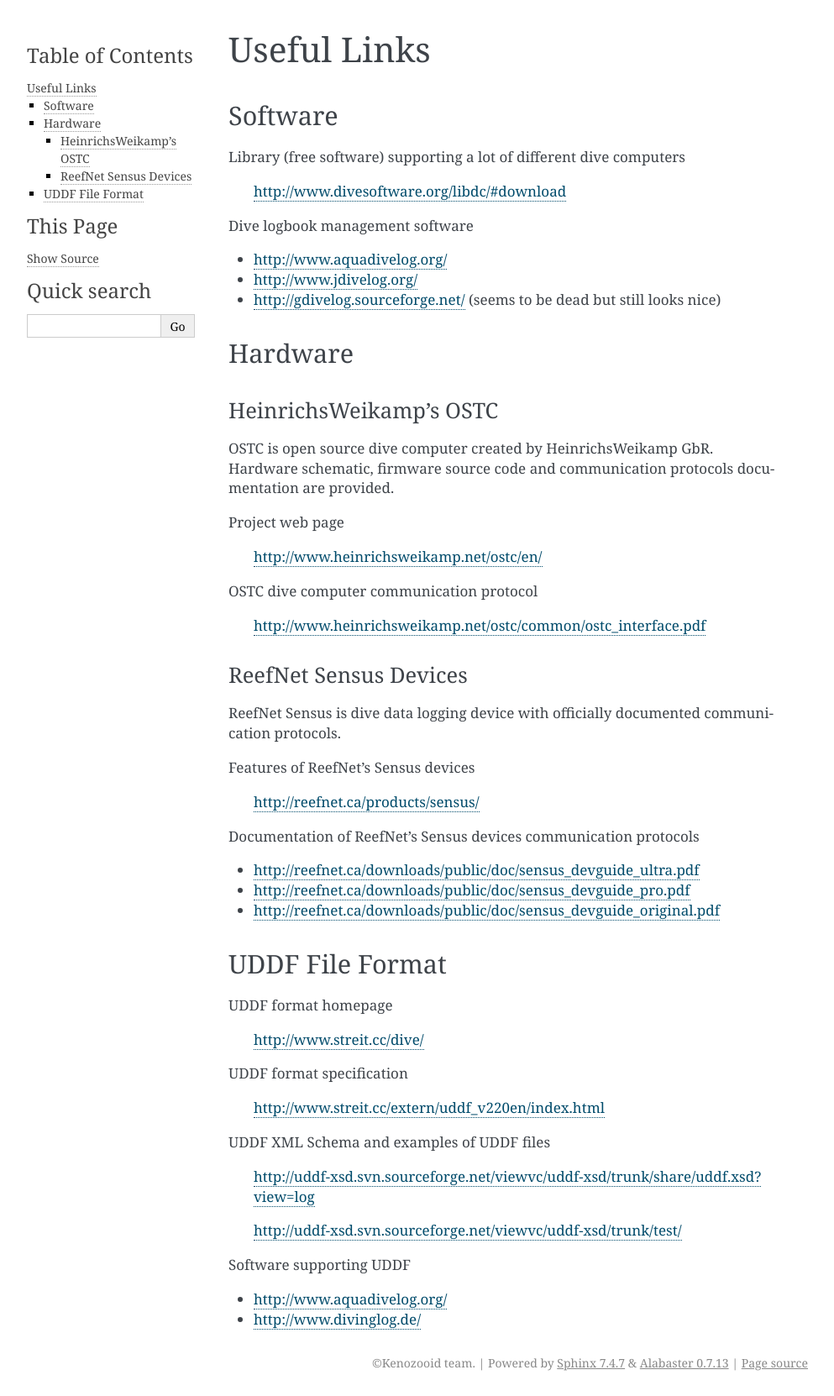
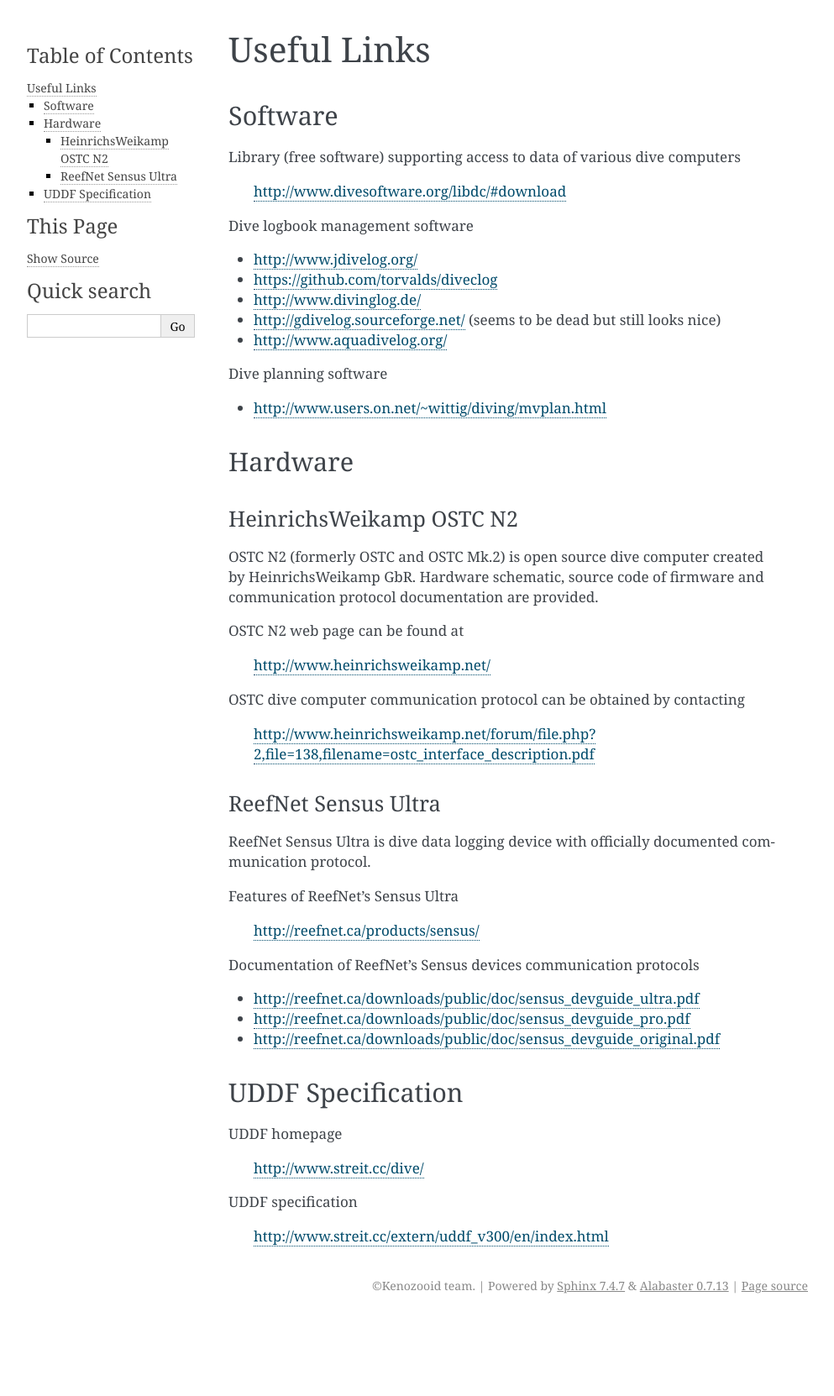
Before and after one commit to gitGNU/gnu_kenozooid, a Sphinx documentation site: the page built from doc/user/links.rst, in a window 1280 px wide. Shown: the whole page at 84% size, without its empty margins (148-1141 px from the left). Built offline with Sphinx 7.4.7, drawn with Linux system fonts in a browser that asks for light colours; after the commit the page ends 1570 px from its top, so only the background shows below that.

Commit message:
- fixed links and description in links section of user manual

```diff
--- a/doc/user/links.rst
+++ b/doc/user/links.rst
@@ -2,38 +2,44 @@
 ============
 Software
 --------
-Library (free software) supporting a lot of different dive computers
+Library (free software) supporting access to data of various dive computers
 
     http://www.divesoftware.org/libdc/#download
 
 Dive logbook management software
 
+- http://www.jdivelog.org/
+- https://github.com/torvalds/diveclog
+- http://www.divinglog.de/
+- http://gdivelog.sourceforge.net/ (seems to be dead but still looks nice)
 - http://www.aquadivelog.org/
-- http://www.jdivelog.org/
-- http://gdivelog.sourceforge.net/ (seems to be dead but still looks nice)
+
+Dive planning software
+
+- http://www.users.on.net/~wittig/diving/mvplan.html
 
 Hardware
 --------
-HeinrichsWeikamp's OSTC
-^^^^^^^^^^^^^^^^^^^^^^^
-OSTC is open source dive computer created by HeinrichsWeikamp GbR. Hardware
-schematic, firmware source code and communication protocols documentation
-are provided.
+HeinrichsWeikamp OSTC N2
+^^^^^^^^^^^^^^^^^^^^^^^^
+OSTC N2 (formerly OSTC and OSTC Mk.2) is open source dive computer created
+by HeinrichsWeikamp GbR.  Hardware schematic, source code of firmware and
+communication protocol documentation are provided.
 
-Project web page
+OSTC N2 web page can be found at
 
-    http://www.heinrichsweikamp.net/ostc/en/
+    http://www.heinrichsweikamp.net/
 
-OSTC dive computer communication protocol
+OSTC dive computer communication protocol can be obtained by contacting
 
-    http://www.heinrichsweikamp.net/ostc/common/ostc_interface.pdf
+    http://www.heinrichsweikamp.net/forum/file.php?2,file=138,filename=ostc_interface_description.pdf
 
-ReefNet Sensus Devices
-^^^^^^^^^^^^^^^^^^^^^^
-ReefNet Sensus is dive data logging device with officially documented
-communication protocols.
+ReefNet Sensus Ultra
+^^^^^^^^^^^^^^^^^^^^
+ReefNet Sensus Ultra is dive data logging device with officially documented
+communication protocol.
 
-Features of ReefNet's Sensus devices
+Features of ReefNet's Sensus Ultra
 
     http://reefnet.ca/products/sensus/
 
@@ -44,23 +50,14 @@
 - http://reefnet.ca/downloads/public/doc/sensus_devguide_original.pdf
 
 
-UDDF File Format
-----------------
-UDDF format homepage
+UDDF Specification
+------------------
+UDDF homepage
 
     http://www.streit.cc/dive/
 
-UDDF format specification
+UDDF specification
 
-    http://www.streit.cc/extern/uddf_v220en/index.html
+    http://www.streit.cc/extern/uddf_v300/en/index.html
 
-UDDF XML Schema and examples of UDDF files
-
-    http://uddf-xsd.svn.sourceforge.net/viewvc/uddf-xsd/trunk/share/uddf.xsd?view=log
-
-    http://uddf-xsd.svn.sourceforge.net/viewvc/uddf-xsd/trunk/test/
-
-Software supporting UDDF
-
-- http://www.aquadivelog.org/
-- http://www.divinglog.de/
+.. vim: sw=4:et:ai
```
